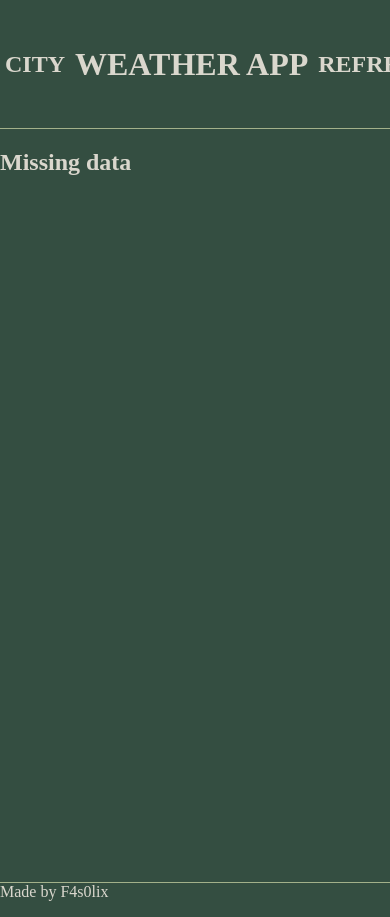
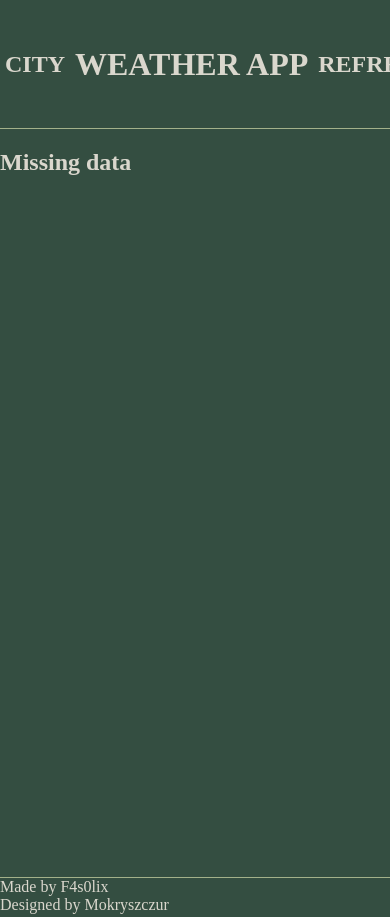
Before and after one commit to F4s0lix/weatherapp, a Flask app: template backend/templates/index.html in a window 390 px wide; the page is wider, and only the part inside the window is pictured. Run offline with Flask 3, Linux system fonts and the light colour scheme; the template is opened without the code that fills it, so the values that code supplies are empty.

Commit message:
working frontend on phone

```diff
--- a/backend/app.py
+++ b/backend/app.py
@@ -9,7 +9,8 @@ def index() -> None:
     ip = request.headers.get('X-Forwarded-For', request.remote_addr) # get user API, try to bypass proxy
     city = data_fetcher.get_localization(ip)[1].upper()
     data = data_fetcher.prepare_data_to_current_hour(ip)
-    charts = create_charts.create_charts()
+    charts = create_charts.create_charts(ip)
     return render_template('index.html', city=city, weatherdata=data, units=data_fetcher.UNITS, chart_images=charts)
 
 #TODO: sites with base64 images so I can load them better
+#TODO: add 404 error page
--- a/backend/create_charts.py
+++ b/backend/create_charts.py
@@ -20,9 +20,9 @@ chart_title: dict = {
 #    'wind_speed_10m': 'wind speed', NOTE: may be used in future
 }
 
-def create_charts() -> str:
+def create_charts(ip: str) -> str:
     """function creates base64 images with temperature, precipitation, pressure and wind speed charts"""
-    DATA: dict = data_fetcher.prepare_data_to_current_hour()
+    DATA: dict = data_fetcher.prepare_data_to_current_hour(ip)
     chart_images: dict = {}
     df = pd.DataFrame(DATA)
     for chart in chart_data:
--- a/backend/data_fetcher.py
+++ b/backend/data_fetcher.py
@@ -23,7 +23,7 @@ def get_localization(ip: str='') -> tuple:
     """function returns tuple with tuple with latitude and longtitude and city name based on IP
         return: ((latitude, longitude), 'city') or status code if its different than 200
     """
-    url: str = 'https://ipinfo.io/' # site which returns your geolocation based on IP
+    url: str = 'https://ipinfo.io/' # API which returns your geolocation based on IP
     url = url if is_private_ip(ip) else url + ip
 
     response = requests.get(url)
--- a/backend/static/css/style.css
+++ b/backend/static/css/style.css
@@ -38,7 +38,7 @@ header > a:hover {
 
 main{
     width: 100%;
-    height: 80vh;
+    height: auto;
 }
 
 footer{
@@ -46,9 +46,7 @@ footer{
     align-items: center;
     justify-content: center;*/
     width: 100%;
-    height: 5vh;
     border-top: 1px #a3b18a solid;
-    position:fixed;
 }
 
 main > section{
@@ -91,6 +89,14 @@ main > section::-webkit-scrollbar{
         width: 100/3%;
         height: 100%;
     }
+    footer{
+        display: flex;
+        flex-flow: column nowrap;
+        justify-content: center;
+        align-items: center;
+        text-align: center;
+        height: 5vh;
+    }
 }
 
 @media screen and (max-width: 600px) {
@@ -106,11 +112,22 @@ main > section::-webkit-scrollbar{
     main > div{
         flex-flow: column nowrap;
         height: auto;
+        align-items: center;
     }
     main > div > img{
-        width: 100%;
+        width: 95%;
         height: 100%;
         margin: 2.5px;
+    }
+    footer{
+        position: fixed;
+        background-color: #344e41;
+        bottom: 2px;
+        height: 4vh;
+        margin-top: 1vh;
+    }
+    main{
+        padding-bottom: 5vh;
     }
 }
 
--- a/backend/templates/index.html
+++ b/backend/templates/index.html
@@ -40,7 +40,8 @@
         </div>
     </main>
     <footer>
-        Made by F4s0lix
+        Made by F4s0lix<br>
+        Designed by Mokryszczur
     </footer>
     <script>
         // possible scrolling
```
